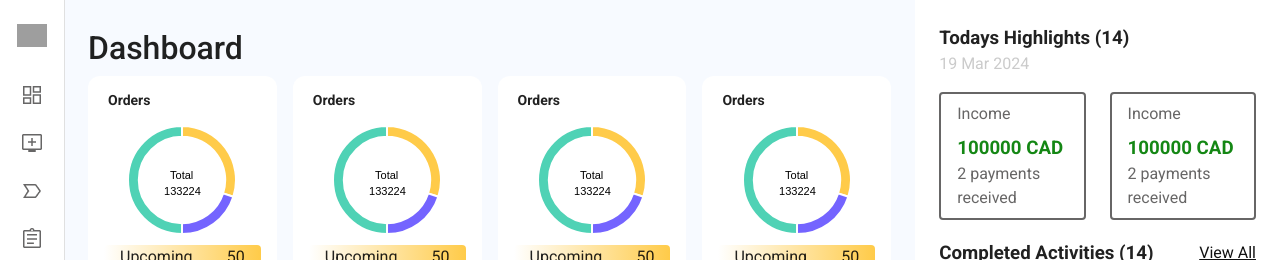
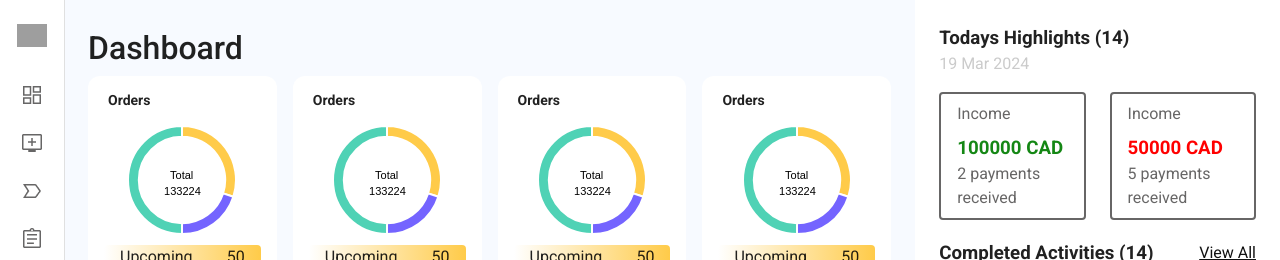
Before and after one commit to kirtanchandak/RoaDo-Dashboard, a React (Vite) app: page / in a window 1280 px wide. Shown: the top 260 px of the page. Built offline with nearby package versions, Linux system fonts and the light colour scheme; grey boxes are pictures that could not be loaded.

Commit message:
small fix

```diff
--- a/src/components/Dashboard/components/Highlights.tsx
+++ b/src/components/Dashboard/components/Highlights.tsx
@@ -78,8 +78,8 @@ function Highlights() {
           >
             <p style={{ margin: 0, color: "#676666" }}>Income</p>
             <Box sx={{ marginTop: 1 }}>
-              <h3 style={{ margin: 0, color: "#148714" }}>100000 CAD</h3>
-              <p style={{ margin: 0, color: "#676666" }}>2 payments received</p>
+              <h3 style={{ margin: 0, color: "red" }}>50000 CAD</h3>
+              <p style={{ margin: 0, color: "#676666" }}>5 payments received</p>
             </Box>
           </Box>
         </Box>
```
